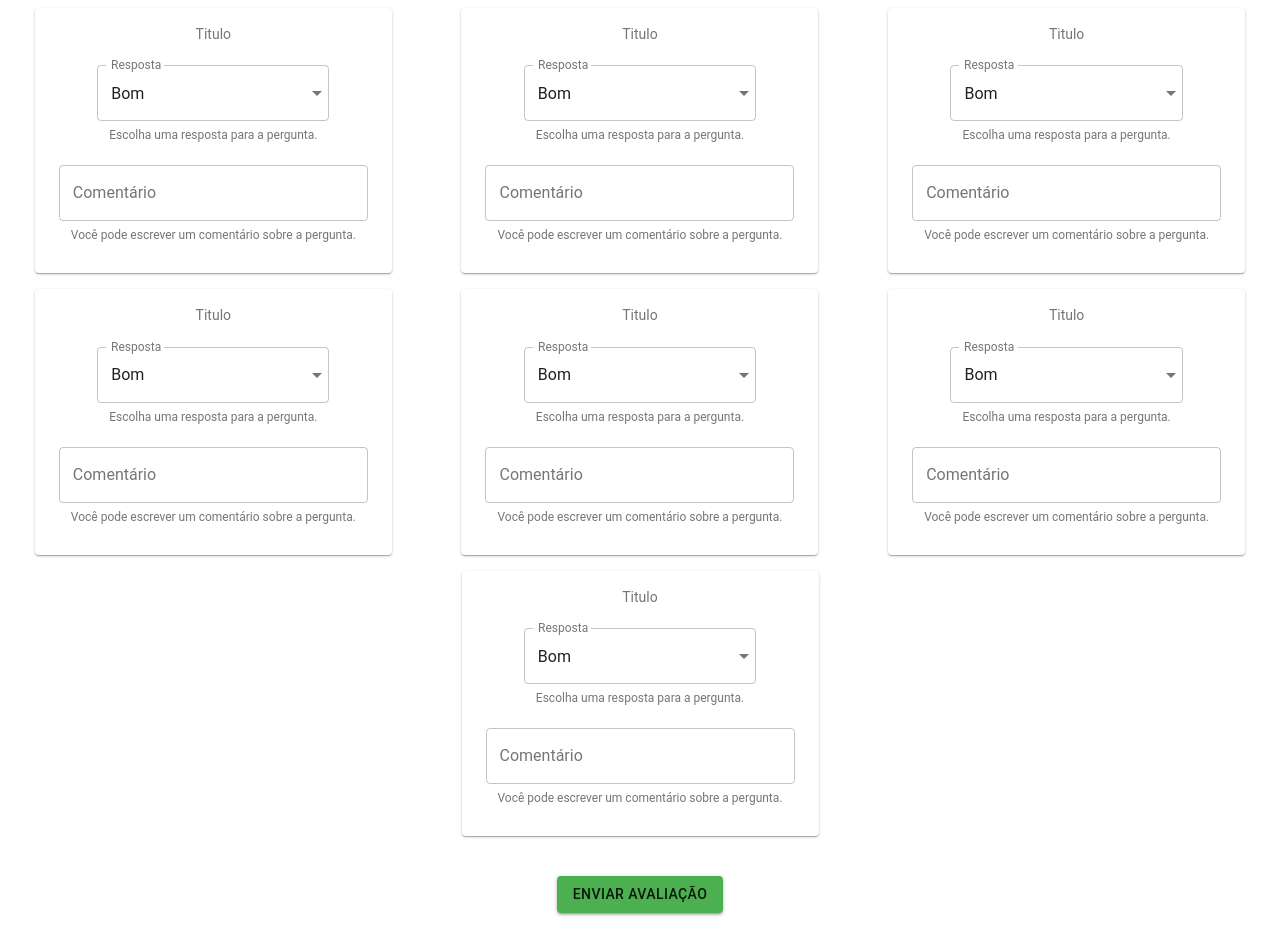
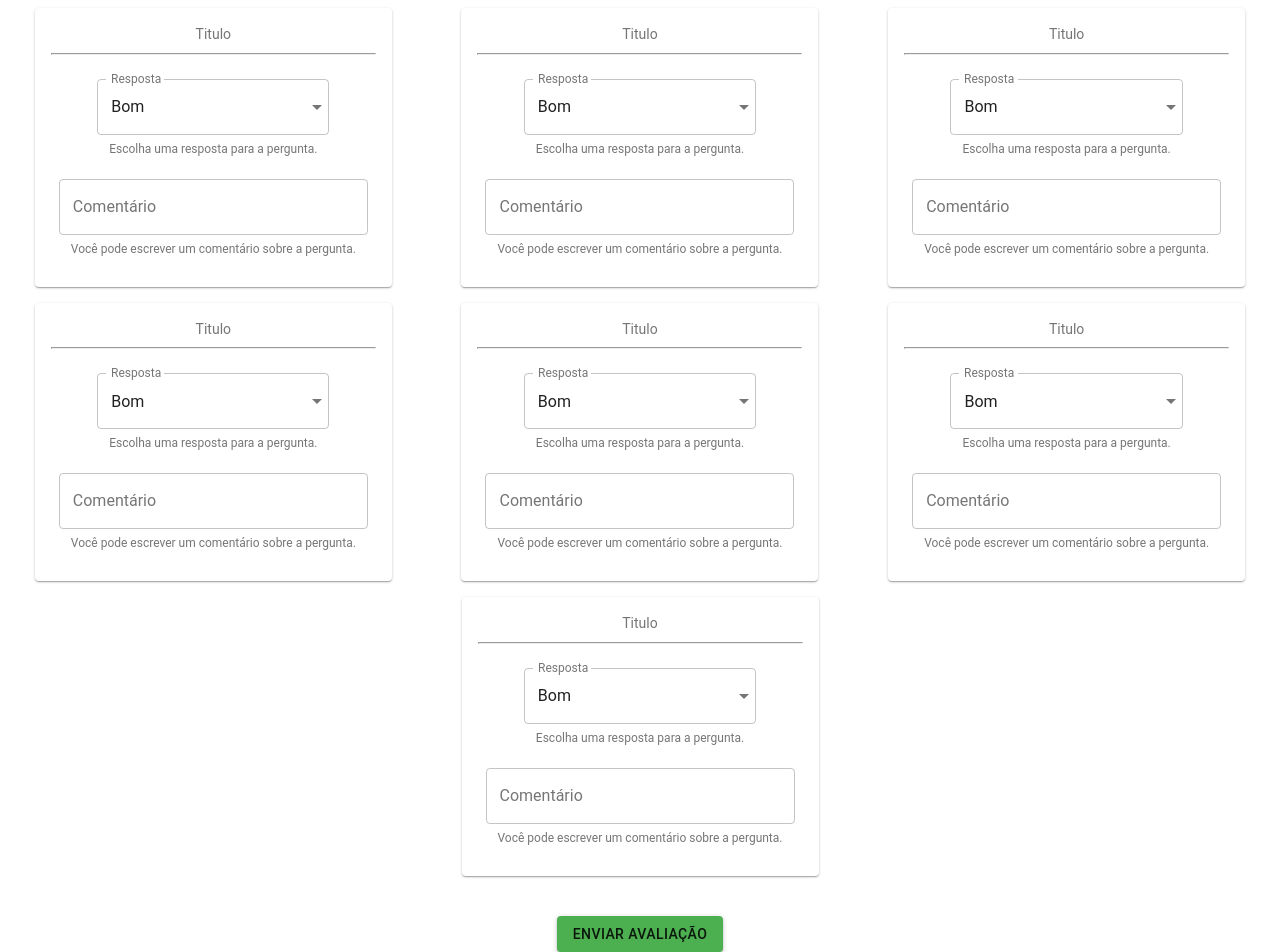
Before and after one commit to matheusfreitaas/devWeb-Front, a React (Create React App) app in the folder devweb/: page / in a window 1280 px wide. Shown: the top 952 px of the page. Built offline with nearby package versions, Linux system fonts and the light colour scheme.

Commit message:
Add confirmationButton component

```diff
--- a/devweb/src/components/AnswerBox.js
+++ b/devweb/src/components/AnswerBox.js
@@ -36,7 +36,7 @@ const answer = [
 
 class AnswerBox extends React.Component{
    state = {
-      answer: 'Bom'
+      answer: 'Bom',
     };
 
     handleChange = name => event => {
--- a/devweb/src/components/Avaliation.js
+++ b/devweb/src/components/Avaliation.js
@@ -1,35 +1,21 @@
 import React, { Component } from 'react';
 import Question from './Question';
 import PropTypes from "prop-types";
-import { withStyles, MuiThemeProvider, createMuiTheme } from "@material-ui/core/styles";
-import Button from '@material-ui/core/Button';
-import green from '@material-ui/core/colors/green';
+import { withStyles } from "@material-ui/core/styles";
+import ConfirmationButton from './ConfirmationButton';
+
 
 const styles = theme => ({
   flexContainer: {
     display: 'flex',
     justifyContent: 'space-around',
     flexWrap: 'wrap',
-  },
-   button: {
-      margin: '2rem',
-      primary: green,
-    },
+  }
 })
 
-const theme = createMuiTheme({
-   palette: {
-     primary: green,
-   },
-   typography: {
-     useNextVariants: true,
-   },
- });
-
-
 class Avaliation extends Component{
-   constructor() {
-      super();
+   constructor(props) {
+      super(props);
    }
 
    render() {
@@ -46,11 +32,8 @@ class Avaliation extends Component{
             <Question class='flex-item'></Question>
             <Question class='flex-item'></Question>
           </div>
-          <MuiThemeProvider theme={theme}>
-            <Button variant="contained" color="primary" className={classes.button}>
-              Enviar avaliação
-            </Button>
-          </MuiThemeProvider>
+          <ConfirmationButton buttonName={"Enviar avaliação"}
+          dialogContent={"Você tem certeza que deseja enviar essa avaliação?"}/>
         </div>
       );
    }
--- /dev/null
+++ b/devweb/src/components/ConfirmationButton.js
@@ -0,0 +1,82 @@
+import React, { Component } from 'react';
+import PropTypes from "prop-types";
+import {withStyles, MuiThemeProvider, createMuiTheme } from "@material-ui/core/styles";
+import Button from '@material-ui/core/Button';
+import green from '@material-ui/core/colors/green';
+import Dialog from '@material-ui/core/Dialog';
+import DialogActions from '@material-ui/core/DialogActions';
+import DialogContent from '@material-ui/core/DialogContent';
+import DialogContentText from '@material-ui/core/DialogContentText';
+
+const styles = theme => ({
+   button: {
+      margin: '2rem',
+      primary: green,
+    },
+})
+
+const theme = createMuiTheme({
+   palette: {
+     primary: green,
+   },
+   typography: {
+     useNextVariants: true,
+   },
+ });
+
+class ConfirmationButton extends Component{
+
+   constructor(props){
+      super(props);
+
+      this.state = {
+         dialog:false,
+      }
+   }
+
+    handleOpenDialog = () => {
+      this.setState({ dialog: true });
+    };
+
+    handleCloseDialog = () => {
+      this.setState({ dialog: false });
+    };
+
+   render(){
+      const {classes} = this.props;
+
+      return(
+         <div>
+            <MuiThemeProvider theme={theme}>
+               <Button variant="contained" color="primary" className={classes.button}
+               onClick={this.handleOpenDialog}>
+               {this.props.buttonName}
+               </Button>
+            </MuiThemeProvider>
+            <Dialog open={this.state.dialog} onClose={this.handleClose}
+            aria-describedby="dialog-description">
+               <DialogContent>
+                  <DialogContentText id="dialog-description">
+                     {this.props.dialogContent}
+                  </DialogContentText>
+               </DialogContent>
+               <DialogActions>
+                  <Button onClick={this.handleCloseDialog} color="primary">
+                  Não
+                  </Button>
+                  <Button onClick={this.handleCloseDialog} color="primary" autoFocus>
+                  Sim
+                  </Button>
+               </DialogActions>
+            </Dialog>
+         </div>
+      )
+   }
+
+}
+
+ConfirmationButton.propTypes = {
+   classes: PropTypes.object.isRequired
+ };
+
+ export default withStyles(styles)(ConfirmationButton);
--- a/devweb/src/components/Question.js
+++ b/devweb/src/components/Question.js
@@ -31,6 +31,7 @@ class Question extends React.Component {
                <Typography className={classes.title} color="textSecondary" gutterBottom>
                   {this.state.title}
                </Typography>
+               <hr/>
                <AnswerBox></AnswerBox>
                <TextBoxInput></TextBoxInput>
             </CardContent>
```
